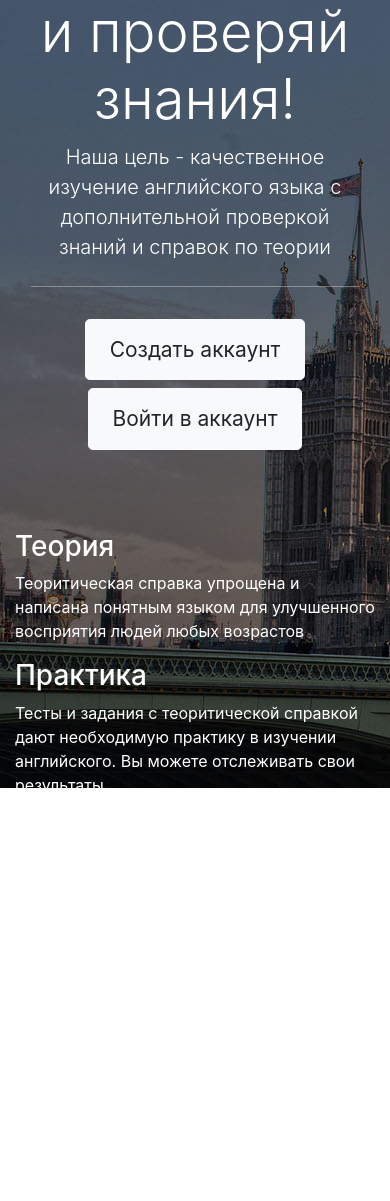
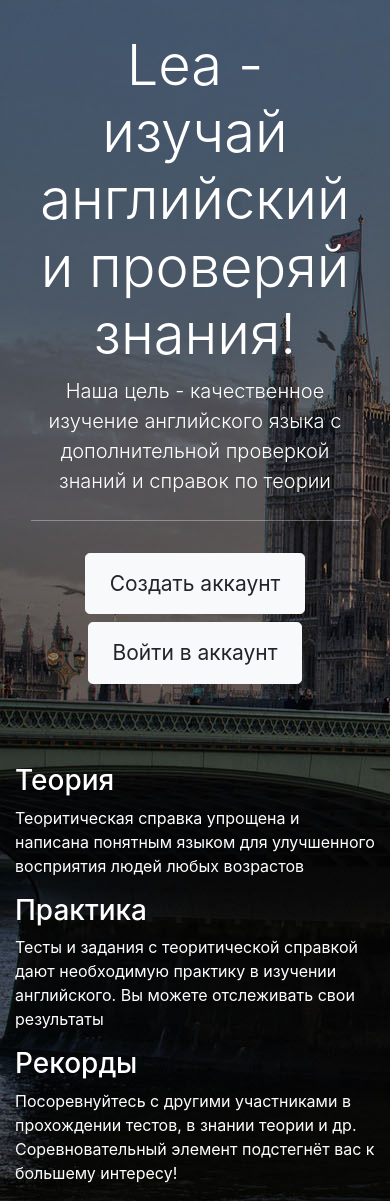
Before and after one commit to Wasth/lea, a Yii app: template views/site/index.php in a window 390 px wide. Before the commit the page ends 788 px from the top, so only its background shows below. Run offline with PHP 8.4 and a stand-in for Yii, Linux system fonts and the light colour scheme; the template is opened without the code that fills it, so the values that code supplies are empty; some libraries are stand-ins or nearby versions.

Commit message:
Fixed mobile version

```diff
--- a/views/site/index.php
+++ b/views/site/index.php
@@ -9,6 +9,15 @@ use yii\helpers\Url;
         background-color: transparent !important;
         /*border-bottom: 1px solid rgba(255, 255, 255, 0.34);*/
     }
+    .landing {
+        background-image: url('/img/bg45.jpg');
+        display: flex;
+        flex-direction: column;
+        margin-top: -56px;
+        height: calc(100vh);
+        justify-content: center;
+        align-items: center;
+    }
     .footer {
         display: none;
     }
@@ -17,6 +26,15 @@ use yii\helpers\Url;
     }
     hr {
         border-top: 1px solid rgba(255, 255, 255, 0.34);
+    }
+    @media (max-width: 767px) {
+        .landing {
+            height: 100%;
+            margin-top: 0;
+        }
+        #w0 {
+            background-color: rgba(0,0,0,0.5) !important;
+        }
     }
 </style>
 <div class="landing">
```
